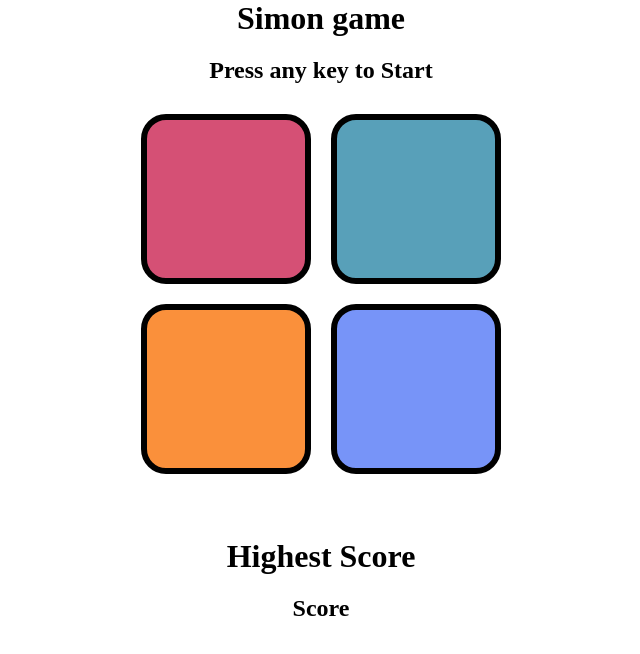
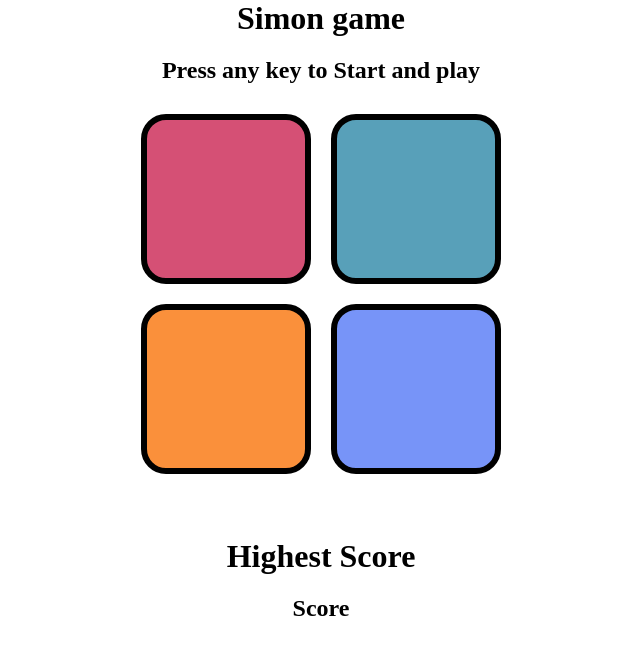
Before and after one commit to vermasujal892/sGame, a plain HTML site: page index.html in a window 1280 px wide. Shown: the whole page, without its empty margins (319-959 px from the left). Drawn offline with Linux system fonts and the light colour scheme.

Commit message:
playing option

```diff
--- a/index.html
+++ b/index.html
@@ -8,7 +8,7 @@
 </head>
 <body>
     <h1>Simon game</h1>
-    <h2>Press any key to Start</h2>
+    <h2>Press any key to Start and play</h2>
    <div class="boxContainer">
     <div class="box btn b1" type="button" id="b1"></div>
     <div class="box btn b2" type="button"  id="b2"></div>
```
